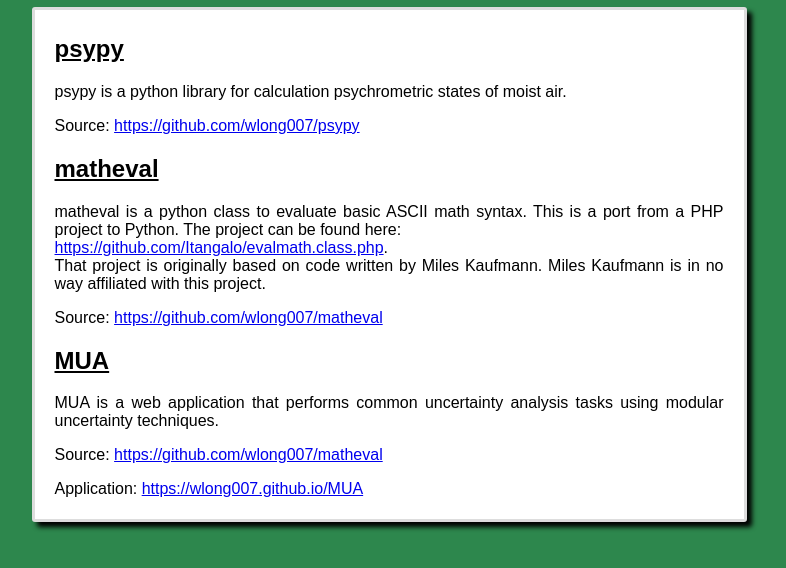
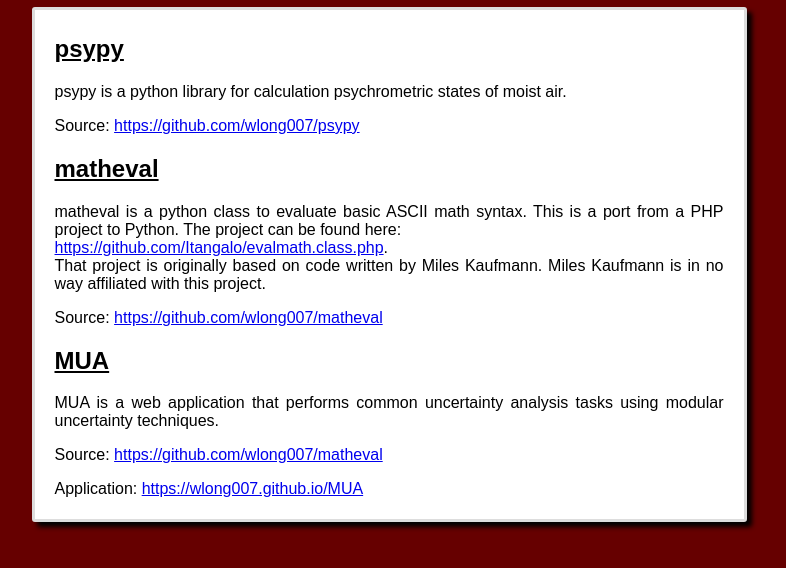
Before and after one commit to longapalooza/longapalooza.github.io, a plain HTML site: page index.html in a window 1280 px wide. Shown: the whole page, without its empty margins (251-1037 px from the left). Drawn offline with Linux system fonts and the light colour scheme.

Commit message:
Changed color scheme
Updated color scheme to maroon.

```diff
--- a/css/styles.css
+++ b/css/styles.css
@@ -2,7 +2,7 @@ body{
   max-width: 715px;
   margin: 0 auto !important;
   float: none !important;
-  background-color: #2D874D;
+  background-color: #660000;
 }
 #header{
   font-family: Rockwell, 'Courier Bold', Courier, Georgie, Times, 'Times New Roman', serif;
--- a/index.html
+++ b/index.html
@@ -1,7 +1,7 @@
 <html>
   <head>
     <link rel='stylesheet' href='css/styles.css' type='text/css'>
-    <link rel='shortcut icon' href='img/favicon_green.ico' type='image/x-icon' />
+    <link rel='shortcut icon' href='img/favicon_maroon.ico' type='image/x-icon' />
     <script src='js/jquery-1.12.0.min.js'></script>
   </head>
   <body>
```
Also changed, not shown: img/favicon_green.ico (deleted), img/favicon_maroon.ico (added).
